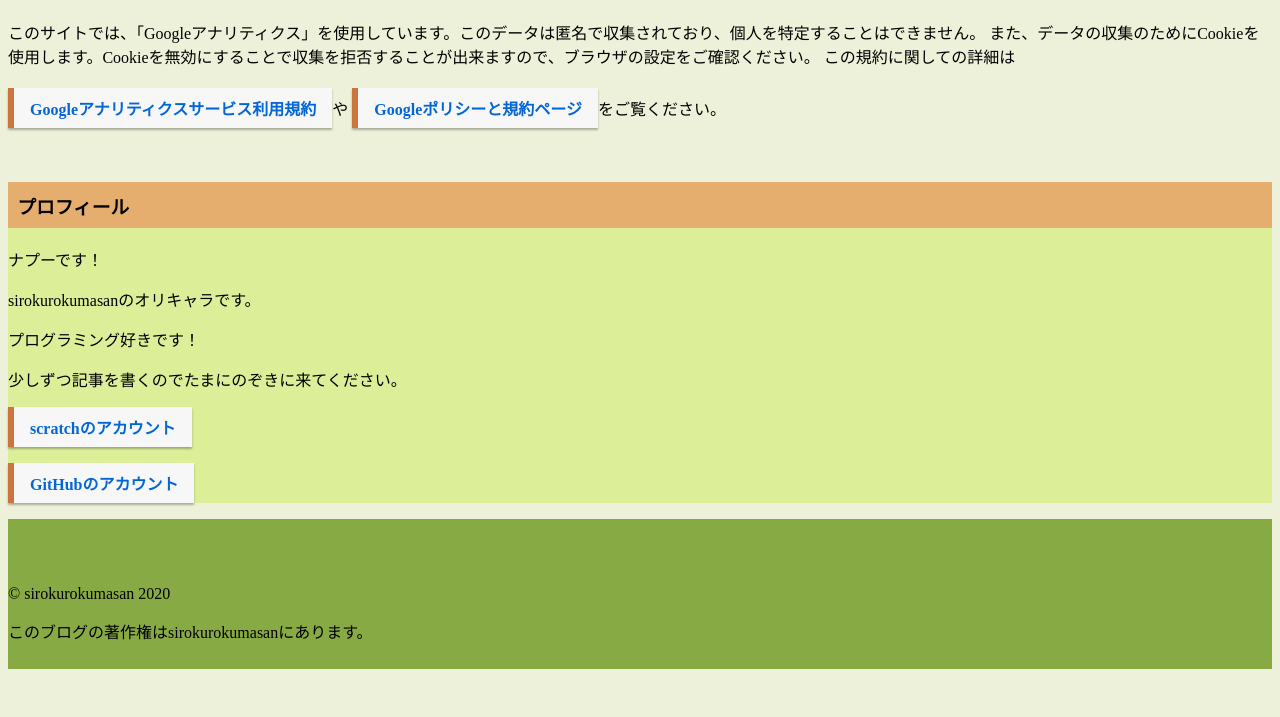
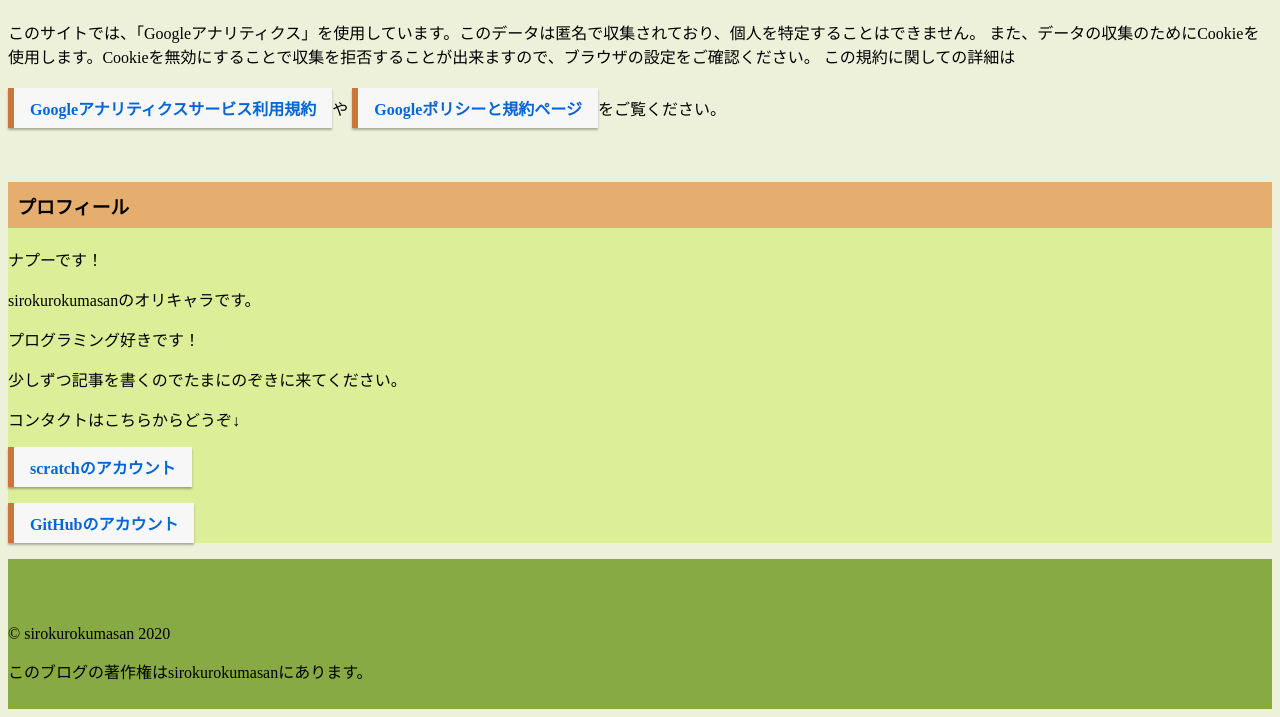
Before and after one commit to sirokurokumasan/sirokurokumasan.github.io, a Jekyll site: the page built from index.md, in a window 1280 px wide and 900 px high, scrolled down 798 px, cut to the strip 183-900 px from the top of the window. Built offline with Jekyll 4.4.1, drawn with Linux system fonts in a browser that asks for light colours; before the commit the page ends 1658 px from its top, so only the background shows below that.

Commit message:
Update default.html

```diff
--- a/_layouts/default.html
+++ b/_layouts/default.html
@@ -33,6 +33,7 @@
     <p>sirokurokumasanのオリキャラです。</p>
     <p>プログラミング好きです！</p>
     <p>少しずつ記事を書くのでたまにのぞきに来てください。</p>
+    <p>コンタクトはこちらからどうぞ↓</p>
     <p><a href="https://scratch.mit.edu/users/sirokurokumasan/" class="btn">scratchのアカウント</a></p>
     <p><a href="https://github.com/sirokurokumasan" class="btn">GitHubのアカウント</a></p>
   </div>
```
